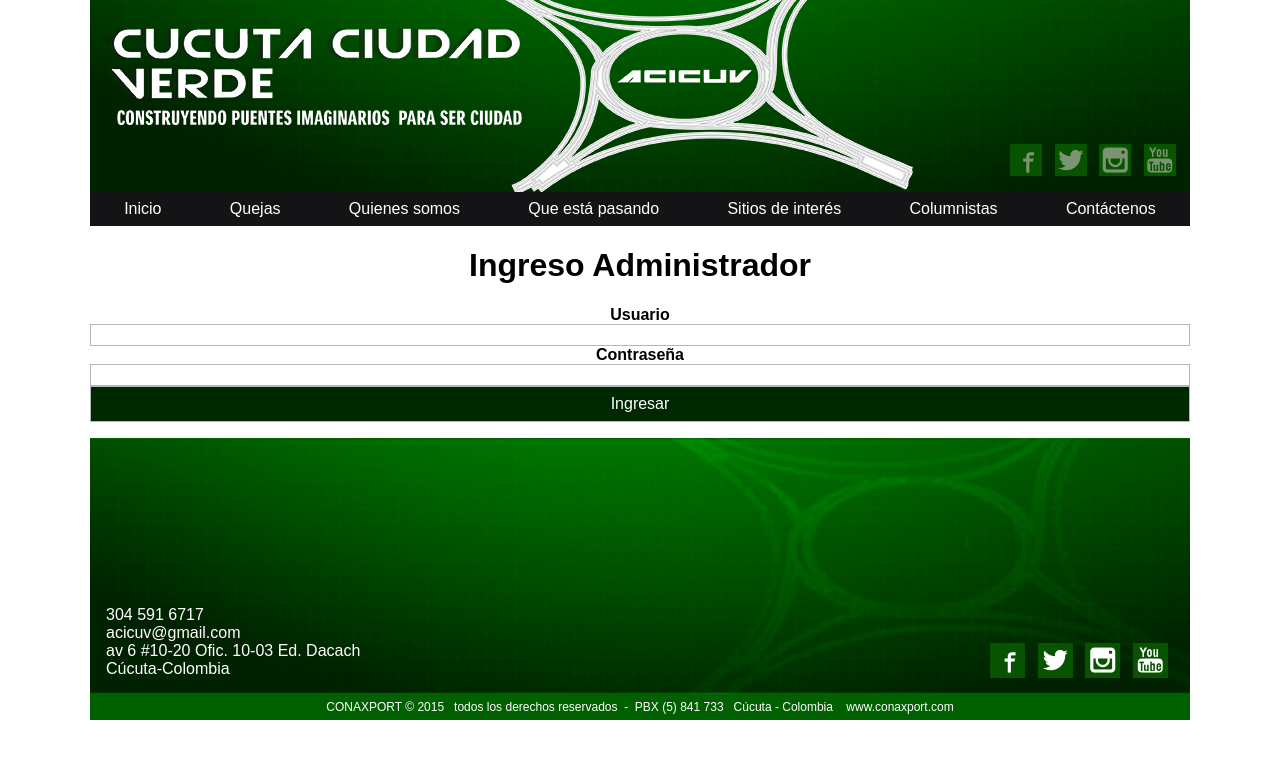
After one commit to albert925/acicuv, a PHP site: page /aciadm in a window 1280 px wide. The commit adds this page. Shown: the top 759 px of the page. Run offline with PHP 8.4, Linux system fonts and the light colour scheme; some web fonts are replaced.

Commit message:
administrador

```diff
--- /dev/null
+++ b/aciadm/index.php
@@ -0,0 +1,83 @@
+<?php
+	include '../config.php';
+?>
+<!DOCTYPE html>
+<html lang="es">
+<head>
+	<meta charset="utf-8" />
+	<meta name="viewport" content="width=device-width, maximun-scale=1" />
+	<meta name="description" content="Ingreso administrador" />
+	<meta name="keywords" content="Ingreso para administrar página" />
+	<title>Ingreso administrar|Acicuv</title>
+	<link rel="icon" href="../imagenes/icono.png" />
+	<link rel="stylesheet" href="../css/normalize.css" />
+	<link rel="stylesheet" href="../css/iconos/style.css" />
+	<link rel="stylesheet" href="../css/style.css" />
+	<script src="../js/jquery_2_1_1.js"></script>
+	<script src="../js/scrippag.js"></script>
+	<script src="../js/admin.js"></script>
+</head>
+<body>
+	<header id="automargen">
+		<article id="redes">
+			<a href="" target="_blank"><span class="icon-facebook"></span></a>
+			<a href="" target="_blank"><span class="icon-twitter"></span></a>
+			<a href="" target="_blank"><span class="icon-instagram"></span></a>
+			<a href="" target="_blank"><span class="icon-youtube3"></span></a>
+		</article>
+	</header>
+	<article id="cajmn" class="obautomarg">
+		<div id="mn_mv"><span class="icon-menu"></span></div>
+		<nav id="mnP">
+			<ul>
+				<li><a href="../">Inicio</a></li>
+				<li><a href="../quejas">Quejas</a></li>
+				<li><a href="../nosotros">Quienes somos</a></li>
+				<li class="submen" data-num="1"><a href="../pasando">Que está pasando</a>
+					<ul class="children1">
+						<li><a href="#">Menu1</a></li>
+					</ul>
+				</li>
+				<li><a href="../sitios">Sitios de interés</a></li>
+				<li><a href="../columnistas">Columnistas</a></li>
+				<li><a href="../contacto">Contáctenos</a></li>
+			</ul>
+		</nav>
+	</article>
+	<section>
+		<h1>Ingreso Administrador</h1>
+		<article id="automargen">
+			<form action="#" method="post" class="columninput">
+				<label for="adus"><b>Usuario</b></label>
+				<input type="text" id="adus" required />
+				<label for="adps"><b>Contraseña</b></label>
+				<input type="password" id="adps" required />
+				<div id="txA"></div>
+				<input type="submit" value="Ingresar" id="inadm" />
+			</form>
+		</article>
+	</section>
+	<footer>
+		<article id="automargen" class="fooflex">
+			<article class="fotcont">
+				<div>304 591 6717</div>
+				<div>acicuv@gmail.com</div>
+				<div>av 6 #10-20 Ofic. 10-03 Ed. Dacach</div>
+				<div>Cúcuta-Colombia</div>
+			</article>
+			<article class="redfin">
+				<article id="redes">
+					<a href="" target="_blank"><span class="icon-facebook"></span></a>
+					<a href="" target="_blank"><span class="icon-twitter"></span></a>
+					<a href="" target="_blank"><span class="icon-instagram"></span></a>
+					<a href="" target="_blank"><span class="icon-youtube3"></span></a>
+				</article>
+			</article>
+		</article>
+		<article id="automargen" class="fooffin">
+			CONAXPORT © 2015 &nbsp;&nbsp;todos los derechos reservados &nbsp;- &nbsp;PBX (5) 841 733 &nbsp;&nbsp;Cúcuta - Colombia &nbsp;&nbsp;
+			<a href="http://conaxport.com/" target="_blank">www.conaxport.com</a>
+		</article>
+	</footer>
+</body>
+</html>
--- a/cerrar/index.php
+++ b/cerrar/index.php
@@ -4,7 +4,7 @@
 	$_SESSION=array();
 	session_destroy();
 	echo "<script type='text/javascript'>";
-		echo "var pagina='../ifiadm';";
+		echo "var pagina='../aciadm';";
 		echo "document.location.href=pagina;";
 	echo "</script>";
 ?>
--- a/css/style.css
+++ b/css/style.css
@@ -99,6 +99,18 @@ header{
 		header #redes a:hover,header #redes a:active{
 			transform: scale(1.1);
 		}
+h1{text-align: center;}
+input{
+	border: 1px solid #AFB7C0;
+}
+input[type=submit]{
+	background: #002800;
+	color: #fff;
+	padding: 0.5em 0;
+}
+input[type=submit]:hover,input[type=submit]:active{
+	background: #005D00;
+}
 #automargen,.obautomarg{
 	margin: 0 auto;
 	max-width: 1100px;
@@ -204,6 +216,16 @@ header{
 		#mnP ul li:hover>ul{
 			display: flex;
 		}
+.columninput{
+	display: flex;
+	-webkit-flex-direction: column;
+	-ms-flex-direction: column;
+	flex-direction: column;
+	text-align: center;
+}
+	.columninput input,.columninput select{
+		text-align: center;
+	}
 @media screen and (max-width: 900px){
 		footer .fooflex{
 			-webkit-align-items: initial;
--- /dev/null
+++ b/js/admin.js
@@ -0,0 +1,43 @@
+$(document).on("ready",inicio_adminis);
+function inicio_adminis () {
+	$("#inadm").on("click",ingresadm);
+}
+var mal={color:"#BD2119"};
+var normal={color:"#000"};
+var bien={color:"#004900"};
+function ingresadm () {
+	var ada=$("#adus").val();
+	var adb=$("#adps").val();
+	if (ada=="") {
+		$("#txA").css(mal).text("Ingrese el nombre de usuario");
+		return false;
+	}
+	else{
+		if (adb=="") {
+			$("#txA").css(mal).text("Ingrese la contraseña");
+			return false;
+		}
+		else{
+			$("#txA").css(normal).text("");
+			$("#txA").prepend("<center><img src='../imagenes/loadingb.gif' alt='loading' /></center>");
+			$.post("ingre_adm.php",{a:ada,b:adb},resulingresoad);
+			return false;
+		}
+	}
+}
+function resulingresoad (srty) {
+	if (srty=="2") {
+		$("#txA").css(mal).text("Usuario o contraseña incorrectos");
+		return false;
+	}
+	else{
+		if (srty=="3") {
+			$("#txA").css(bien).text("Ingresando...");
+			window.location.href="administrador";
+		}
+		else{
+			$("#txA").css(mal).html(srty);
+			return false;
+		}
+	}
+}
```
Also changed, not shown: aciadm/administrador/index.php (added, +98 -0 lines), aciadm/erroradm.html (added, +78 -0 lines), aciadm/ingre_adm.php (added, +31 -0 lines).
